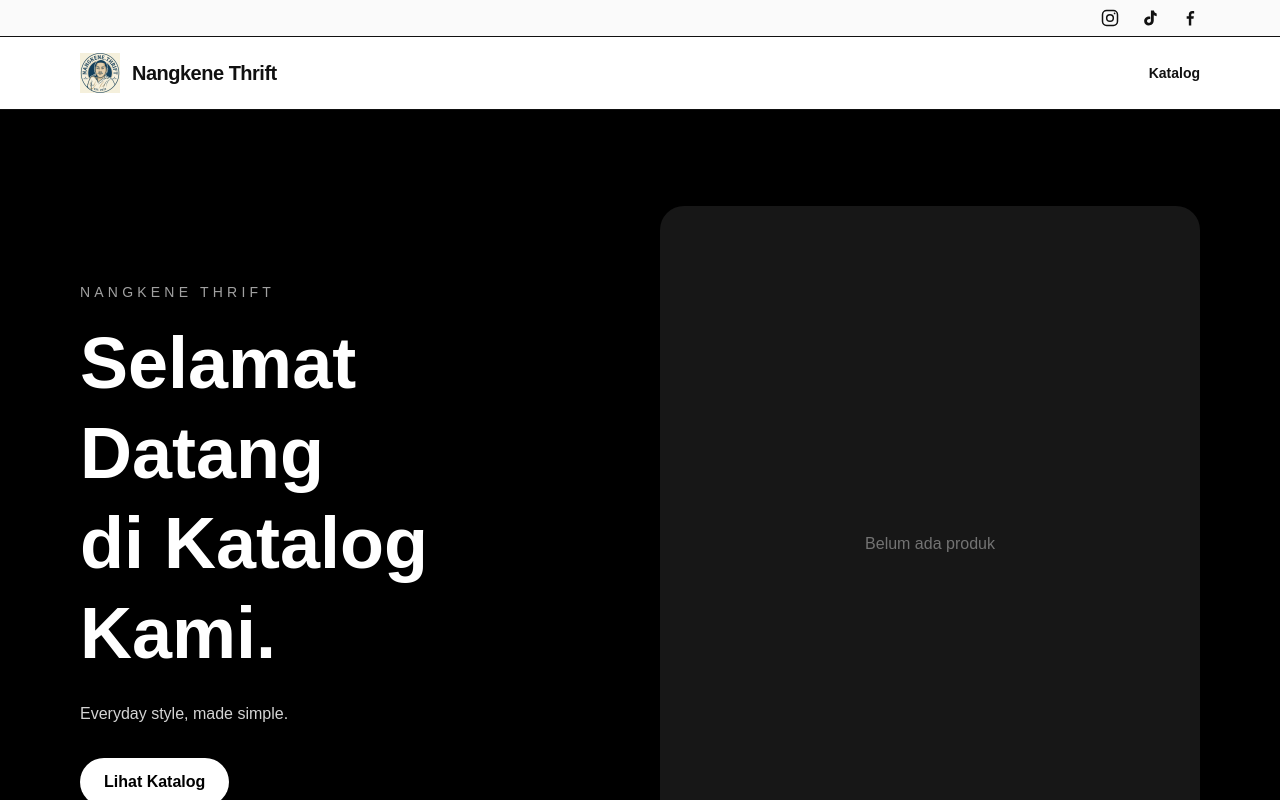
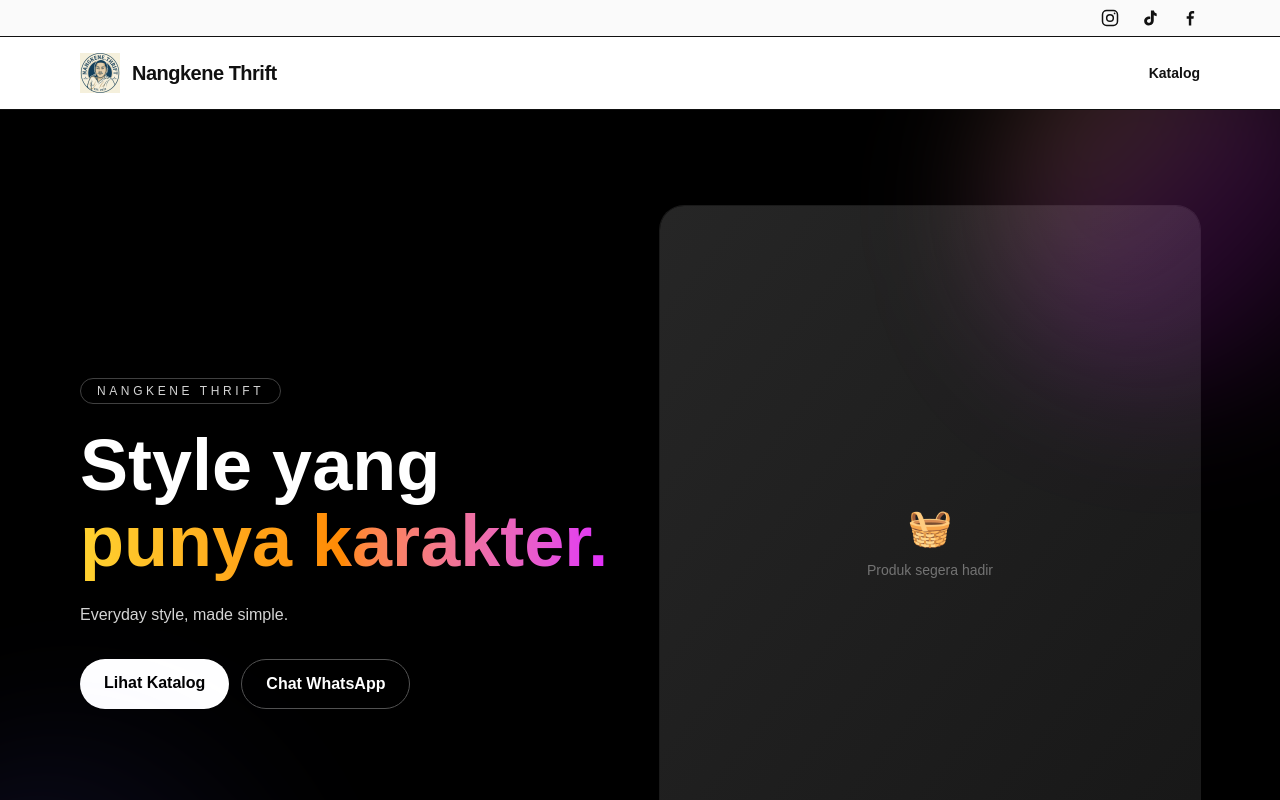
Before and after one commit to nizam-max/thrift-katalog, a Next.js app in the folder thrift-katalog/: page / in a window 1280 px wide. Shown: the top 800 px of the page. Built offline with nearby package versions, Linux system fonts and the light colour scheme; no server answers; the database is empty.

Commit message:
Update social media icons

```diff
--- a/thrift-katalog/app/page.tsx
+++ b/thrift-katalog/app/page.tsx
@@ -1,40 +1,66 @@
 "use client";
+
 import Link from "next/link";
 import { useEffect, useState } from "react";
 import { ProductCard } from "@/components/ProductCard";
 import { getProducts } from "@/lib/products";
 import type { Product } from "@/lib/types";
 import { STORE } from "@/lib/config";
+
 export default function Home() {
   const [products, setProducts] = useState<Product[]>([]);
+
   useEffect(() => {
     getProducts()
       .then(setProducts)
       .catch(() => setProducts([]));
   }, []);
+
   const hero = products[0];
+
   return (
     <main>
-      <section className="bg-black text-white">
+      {/* HERO */}
+      <section className="relative overflow-hidden bg-black text-white">
+        {/* Aksen gradient/glow */}
+        <div className="pointer-events-none absolute -top-24 -right-24 h-96 w-96 rounded-full bg-gradient-to-br from-amber-400/30 via-fuchsia-500/20 to-transparent blur-3xl" />
+        <div className="pointer-events-none absolute -bottom-32 -left-24 h-96 w-96 rounded-full bg-gradient-to-tr from-indigo-500/20 to-transparent blur-3xl" />
+
         <div className="mx-auto grid max-w-6xl gap-10 px-4 py-24 md:grid-cols-2 md:items-center">
           <div>
-            <p className="text-sm uppercase tracking-[0.3em] text-neutral-400">
+            <p className="inline-block rounded-full border border-neutral-700 px-4 py-1 text-xs uppercase tracking-[0.3em] text-neutral-300">
               {STORE.name}
             </p>
-            <h1 className="mt-4 text-5xl font-black leading-tight md:text-7xl">
-              Selamat Datang
+
+            <h1 className="mt-6 text-5xl font-black leading-[1.05] md:text-7xl">
+              Style yang
               <br />
-              di Katalog Kami.
+              <span className="bg-gradient-to-r from-amber-300 via-orange-400 to-fuchsia-500 bg-clip-text text-transparent">
+                punya karakter.
+              </span>
             </h1>
+
             <p className="mt-6 max-w-lg text-neutral-300">{STORE.tagline}</p>
-            <Link
-              href="/katalog"
-              className="mt-8 inline-block rounded-full bg-white px-6 py-3 font-semibold text-black"
-            >
-              Lihat Katalog
-            </Link>
+
+            <div className="mt-8 flex flex-wrap gap-3">
+              <Link
+                href="/katalog"
+                className="inline-block rounded-full bg-white px-6 py-3 font-semibold text-black transition hover:bg-neutral-200"
+              >
+                Lihat Katalog
+              </Link>
+              <a
+                href={`https://wa.me/${STORE.whatsapp}`}
+                target="_blank"
+                rel="noreferrer"
+                className="inline-block rounded-full border border-neutral-600 px-6 py-3 font-semibold text-white transition hover:border-white"
+              >
+                Chat WhatsApp
+              </a>
+            </div>
           </div>
-          <div className="aspect-[4/5] overflow-hidden rounded-3xl bg-neutral-900">
+
+          <div className="aspect-[4/5] overflow-hidden rounded-3xl bg-gradient-to-br from-neutral-800 to-neutral-900 ring-1 ring-white/10">
             {hero ? (
               <img
                 src={hero.images?.[0]}
@@ -42,13 +68,16 @@
                 className="h-full w-full object-cover"
               />
             ) : (
-              <div className="flex h-full items-center justify-center text-neutral-500">
-                Belum ada produk
+              <div className="flex h-full flex-col items-center justify-center gap-3 text-neutral-500">
+                <span className="text-4xl">🧺</span>
+                <span className="text-sm">Produk segera hadir</span>
               </div>
             )}
           </div>
         </div>
       </section>
+
+      {/* KOLEKSI TERBARU */}
       <section className="mx-auto max-w-6xl px-4 py-16">
         <div className="flex items-end justify-between">
           <div>
@@ -59,12 +88,15 @@
             Lihat semua
           </Link>
         </div>
+
         <div className="mt-8 grid grid-cols-2 gap-4 md:grid-cols-3">
           {products.slice(0, 6).map((p) => (
             <ProductCard key={p.id} product={p} />
           ))}
         </div>
       </section>
+
+      {/* CTA WHATSAPP */}
       <section className="mx-4 mb-10 rounded-3xl bg-neutral-100">
         <div className="mx-auto max-w-3xl px-6 py-16 text-center">
           <h2 className="text-3xl font-black">Mau pesan?</h2>
@@ -76,7 +108,7 @@
             href={`https://wa.me/${STORE.whatsapp}`}
             target="_blank"
             rel="noreferrer"
-            className="mt-7 inline-block rounded-full bg-black px-7 py-3 font-semibold text-white"
+            className="mt-7 inline-block rounded-full bg-black px-7 py-3 font-semibold text-white transition hover:bg-neutral-800"
           >
             Chat WhatsApp
           </a>
```
